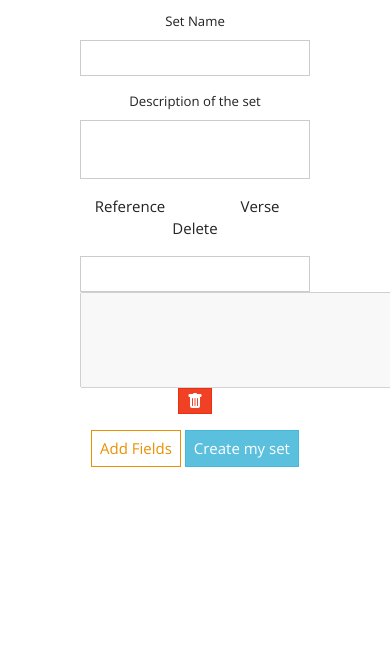
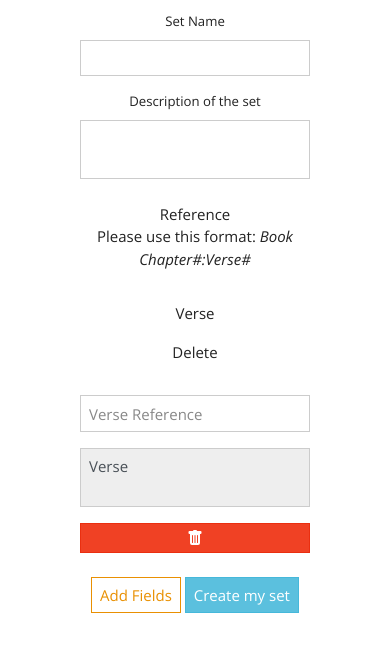
Before and after one commit to dkclee/MTWord, a Flask app: page /sets/new in a window 390 px wide; the page is wider, and only the part inside the window is pictured. Shown: the part 273-925 px from the top of that part. Before the commit the page ends 740 px from the top of that part, so only its background shows below. Run offline with Flask 2, Linux system fonts and the light colour scheme; the visitor is signed in with stand-in values (Sample User, id 1); some libraries are stand-ins or nearby versions.

Commit message:
Make the add set page more responsive

```diff
--- a/static/add_set.js
+++ b/static/add_set.js
@@ -33,18 +33,21 @@ function addFields(evt) {
 
 function generateVerseField(num) {
   return $(`<div class="form-group row verseField align-items-center">
-              <div class="col">
-                  <input class="form-control input-ref" id="ref-${num}" name="refs" required="" type="text" value="">
+              <div class="col-lg my-2">
+                  <input class="form-control input-ref" id="ref-${num}" name="refs" required="" type="text"
+                      value="" placeholder="Verse Reference">
                   <div id="ref-correct-${num}">
                   </div>
               </div>
-              <div class="col">
-                  <textarea cols="35" rows="4" id="verse-${num}" disabled></textarea>
+              <div class="col-lg my-2">
+                  <textarea class="form-control" id="verse-${num}" disabled>Verse</textarea>
               </div>
-              <div class="delete-field col-lg-1">
-                  <button class="btn btn-sm btn-danger" type="button">
-                      <svg xmlns="http://www.w3.org/2000/svg" width="16" height="16" fill="currentColor" class="bi bi-trash-fill" viewBox="0 0 16 16">
-                          <path fill-rule="evenodd" d="M2.5 1a1 1 0 0 0-1 1v1a1 1 0 0 0 1 1H3v9a2 2 0 0 0 2 2h6a2 2 0 0 0 2-2V4h.5a1 1 0 0 0 1-1V2a1 1 0 0 0-1-1H10a1 1 0 0 0-1-1H7a1 1 0 0 0-1 1H2.5zm3 4a.5.5 0 0 1 .5.5v7a.5.5 0 0 1-1 0v-7a.5.5 0 0 1 .5-.5zM8 5a.5.5 0 0 1 .5.5v7a.5.5 0 0 1-1 0v-7A.5.5 0 0 1 8 5zm3 .5a.5.5 0 0 0-1 0v7a.5.5 0 0 0 1 0v-7z"/>
+              <div class="delete-field col-lg-1 my-2">
+                  <button class="btn btn-block btn-danger" type="button">
+                      <svg xmlns="http://www.w3.org/2000/svg" width="16" height="16" fill="currentColor"
+                          class="bi bi-trash-fill" viewBox="0 0 16 16">
+                          <path fill-rule="evenodd"
+                              d="M2.5 1a1 1 0 0 0-1 1v1a1 1 0 0 0 1 1H3v9a2 2 0 0 0 2 2h6a2 2 0 0 0 2-2V4h.5a1 1 0 0 0 1-1V2a1 1 0 0 0-1-1H10a1 1 0 0 0-1-1H7a1 1 0 0 0-1 1H2.5zm3 4a.5.5 0 0 1 .5.5v7a.5.5 0 0 1-1 0v-7a.5.5 0 0 1 .5-.5zM8 5a.5.5 0 0 1 .5.5v7a.5.5 0 0 1-1 0v-7A.5.5 0 0 1 8 5zm3 .5a.5.5 0 0 0-1 0v7a.5.5 0 0 0 1 0v-7z" />
                       </svg>
                   </button>
               </div>
--- a/templates/sets/add_set.html
+++ b/templates/sets/add_set.html
@@ -34,30 +34,34 @@
                 <div id="verseFields">
 
                     <div class="form-group row">
-                <div class=" col">
+                        <div class=" col-lg my-2">
                             Reference
+                            <p class="font-weight-light">Please use this format: <i>Book Chapter#:Verse#</i></p>
                         </div>
-                <div class=" col">
+                        <div class=" col-lg my-2">
                             Verse
                         </div>
-                <div class=" col-lg-1">
+                        <div class=" col-lg-1 my-2">
                             Delete
                         </div>
                     </div>
 
                     <div class="form-group row verseField align-items-center">
-                <div class="col">
-                    <input class="form-control input-ref" id="ref-0" name="refs" required="" type="text" value="">
+                        <div class="col-lg my-2">
+                            <input class="form-control input-ref" id="ref-0" name="refs" required="" type="text"
+                                value="" placeholder="Verse Reference">
                             <div id="ref-correct-0">
                             </div>
                         </div>
-                <div class="col">
-                    <textarea cols="35" rows="4" id="verse-0" disabled></textarea>
+                        <div class="col-lg my-2">
+                            <textarea class="form-control" id="verse-0" disabled>Verse</textarea>
                         </div>
-                <div class="delete-field col-lg-1">
-                    <button class="btn btn-sm btn-danger" type="button">
-                        <svg xmlns="http://www.w3.org/2000/svg" width="16" height="16" fill="currentColor" class="bi bi-trash-fill" viewBox="0 0 16 16">
-                            <path fill-rule="evenodd" d="M2.5 1a1 1 0 0 0-1 1v1a1 1 0 0 0 1 1H3v9a2 2 0 0 0 2 2h6a2 2 0 0 0 2-2V4h.5a1 1 0 0 0 1-1V2a1 1 0 0 0-1-1H10a1 1 0 0 0-1-1H7a1 1 0 0 0-1 1H2.5zm3 4a.5.5 0 0 1 .5.5v7a.5.5 0 0 1-1 0v-7a.5.5 0 0 1 .5-.5zM8 5a.5.5 0 0 1 .5.5v7a.5.5 0 0 1-1 0v-7A.5.5 0 0 1 8 5zm3 .5a.5.5 0 0 0-1 0v7a.5.5 0 0 0 1 0v-7z"/>
+                        <div class="delete-field col-lg-1 my-2">
+                            <button class="btn btn-block btn-danger" type="button">
+                                <svg xmlns="http://www.w3.org/2000/svg" width="16" height="16" fill="currentColor"
+                                    class="bi bi-trash-fill" viewBox="0 0 16 16">
+                                    <path fill-rule="evenodd"
+                                        d="M2.5 1a1 1 0 0 0-1 1v1a1 1 0 0 0 1 1H3v9a2 2 0 0 0 2 2h6a2 2 0 0 0 2-2V4h.5a1 1 0 0 0 1-1V2a1 1 0 0 0-1-1H10a1 1 0 0 0-1-1H7a1 1 0 0 0-1 1H2.5zm3 4a.5.5 0 0 1 .5.5v7a.5.5 0 0 1-1 0v-7a.5.5 0 0 1 .5-.5zM8 5a.5.5 0 0 1 .5.5v7a.5.5 0 0 1-1 0v-7A.5.5 0 0 1 8 5zm3 .5a.5.5 0 0 0-1 0v7a.5.5 0 0 0 1 0v-7z" />
                                 </svg>
                             </button>
                         </div>
@@ -88,8 +92,10 @@
     </div>
     <div class="delete-field col-lg-1">
         <button class="btn btn-sm btn-danger">
-            <svg xmlns="http://www.w3.org/2000/svg" width="16" height="16" fill="currentColor" class="bi bi-trash-fill" viewBox="0 0 16 16">
-                <path fill-rule="evenodd" d="M2.5 1a1 1 0 0 0-1 1v1a1 1 0 0 0 1 1H3v9a2 2 0 0 0 2 2h6a2 2 0 0 0 2-2V4h.5a1 1 0 0 0 1-1V2a1 1 0 0 0-1-1H10a1 1 0 0 0-1-1H7a1 1 0 0 0-1 1H2.5zm3 4a.5.5 0 0 1 .5.5v7a.5.5 0 0 1-1 0v-7a.5.5 0 0 1 .5-.5zM8 5a.5.5 0 0 1 .5.5v7a.5.5 0 0 1-1 0v-7A.5.5 0 0 1 8 5zm3 .5a.5.5 0 0 0-1 0v7a.5.5 0 0 0 1 0v-7z"/>
+            <svg xmlns="http://www.w3.org/2000/svg" width="16" height="16" fill="currentColor" class="bi bi-trash-fill"
+                viewBox="0 0 16 16">
+                <path fill-rule="evenodd"
+                    d="M2.5 1a1 1 0 0 0-1 1v1a1 1 0 0 0 1 1H3v9a2 2 0 0 0 2 2h6a2 2 0 0 0 2-2V4h.5a1 1 0 0 0 1-1V2a1 1 0 0 0-1-1H10a1 1 0 0 0-1-1H7a1 1 0 0 0-1 1H2.5zm3 4a.5.5 0 0 1 .5.5v7a.5.5 0 0 1-1 0v-7a.5.5 0 0 1 .5-.5zM8 5a.5.5 0 0 1 .5.5v7a.5.5 0 0 1-1 0v-7A.5.5 0 0 1 8 5zm3 .5a.5.5 0 0 0-1 0v7a.5.5 0 0 0 1 0v-7z" />
             </svg>
         </button>
     </div>
```
Lines whose indentation alone changed are shown as unchanged.
